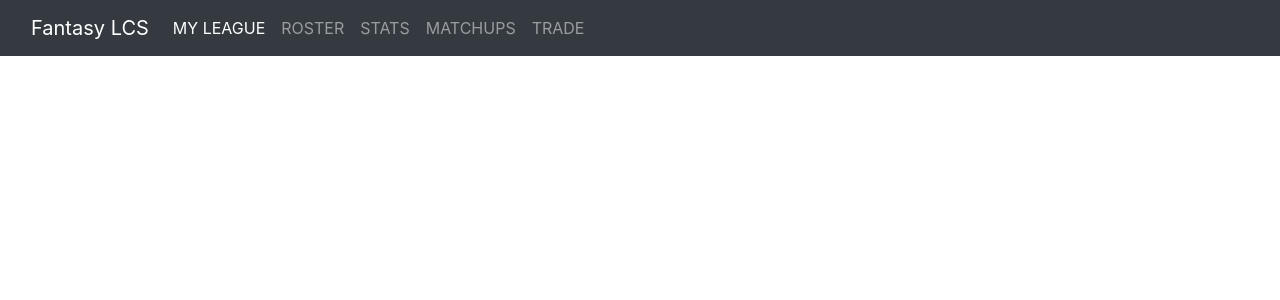
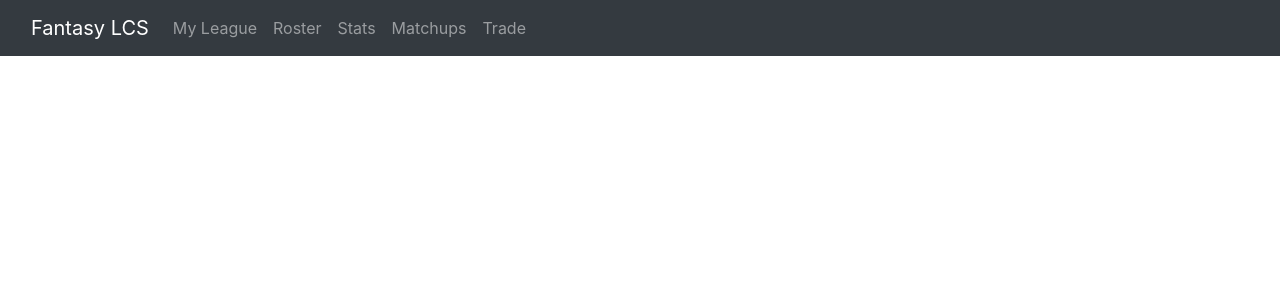
Before and after one commit to erumbold/FantasyLCS, a Python web app: template templates/base.html in a window 1280 px wide. Shown: the top 300 px of the page. Run offline with Jinja, Linux system fonts and the light colour scheme; the template is opened without the code that fills it, so the values that code supplies are empty; some libraries are stand-ins or nearby versions.

Commit message:
changed nav links to camel-case from all caps

```diff
--- a/templates/base.html
+++ b/templates/base.html
@@ -11,19 +11,19 @@
         <div class="collapse navbar-collapse" id="navbarLCS">
             <ul class="navbar-nav me-auto mb-2 mb-lg-0">
                 <li class="nav-item">
-                    <a class="nav-link active" aria-current="page" href="#">MY LEAGUE</a>
+                    <a class="nav-link" aria-current="page" href="/">My League</a>
                 </li>
                 <li class="nav-item">
-                    <a class="nav-link" href="#roster">ROSTER</a>
+                    <a class="nav-link" href="#roster">Roster</a>
                 </li>
                 <li class="nav-item">
-                    <a class="nav-link" href="#stats">STATS</a>
+                    <a class="nav-link" href="/stats">Stats</a>
                 </li>
                 <li class="nav-item">
-                    <a class="nav-link" href="#matchups">MATCHUPS</a>
+                    <a class="nav-link" href="#matchups">Matchups</a>
                 </li>
                 <li class="nav-item">
-                    <a class="nav-link" href="#trade">TRADE</a>
+                    <a class="nav-link" href="#trade">Trade</a>
                 </li>
             </ul>
         </div>
```
